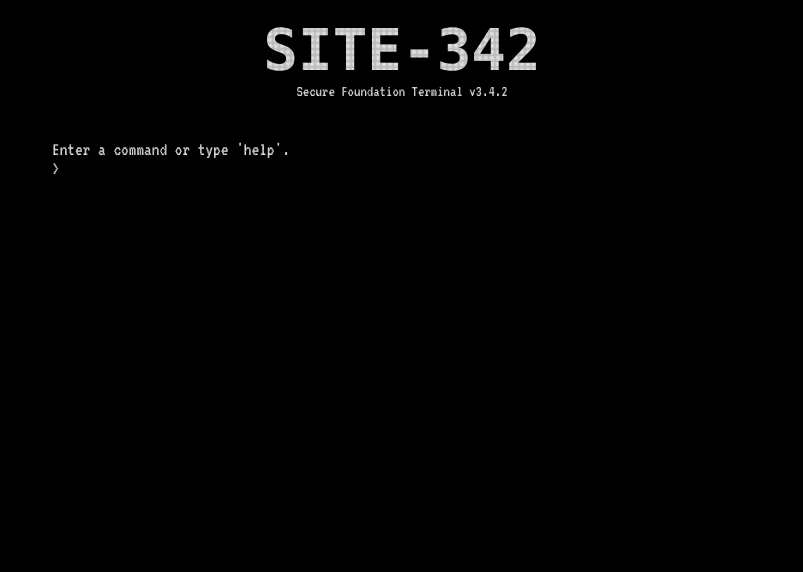
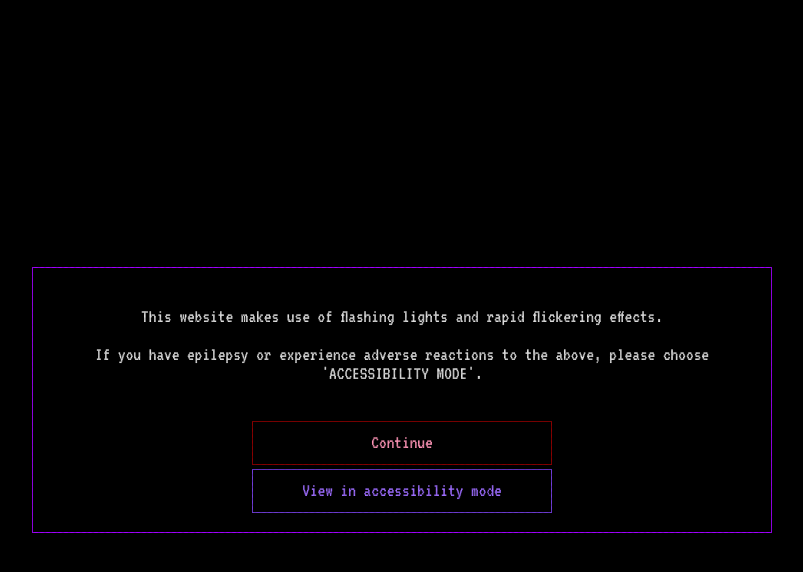
Before and after one commit to winnet101/site-342-files, a Svelte app: page / in a window 1280 px wide. Shown: the top 572 px of the page, without its empty margins (238-1041 px from the left). Built offline with nearby package versions, Linux system fonts and the light colour scheme.

Commit message:
Added password and typing sounds

```diff
--- a/src/App.svelte
+++ b/src/App.svelte
@@ -1,7 +1,9 @@
 <script lang="ts">
     import Article from "./components/Article.svelte";
     import Console from "./components/Console.svelte";
+    import EpilepsyWarning from "./components/EpilepsyWarning.svelte";
 
+    let accessibilityMode = $state<"on" | "off">();
     let loggedIn = $state(false);
 
     // TODO:
@@ -10,8 +12,16 @@
     // add redirect to a version without the flashing background (and persist between reloads!!)
 </script>
 
-<div class="overlay"></div>
-<Console bind:loggedIn></Console>
+<div
+    class="overlay"
+    style={`${accessibilityMode === "off" ? "animation-duration:100ms" : ""}`}
+></div>
+
+{#if accessibilityMode === undefined}
+    <EpilepsyWarning bind:accessibilityMode />
+{:else}
+    <Console bind:loggedIn></Console>
+{/if}
 {#if loggedIn}
     <Article />
 {/if}
@@ -28,7 +38,9 @@
         pointer-events: none;
         opacity: 0.4;
         zoom: 200%;
-        animation: opacity-flicker 100ms infinite linear;
+        animation-name: opacity-flicker;
+        animation-timing-function: linear;
+        animation-iteration-count: infinite;
     }
 
     @keyframes opacity-flicker {
--- a/src/app.css
+++ b/src/app.css
@@ -86,6 +86,7 @@ h4 {
 input {
     font-size: inherit;
     font-family: inherit;
+    color: inherit;
 }
 
 .card {
--- a/src/components/Article.svelte
+++ b/src/components/Article.svelte
@@ -102,9 +102,9 @@
         display: block; */
     }
 
-    /* .warning:last-child {
-        animation: horizontal-shake 100ms linear infinite;
-    } */
+    .warning:last-child {
+        z-index: 100;
+    }
 
     .main {
         width: 80%;
--- a/src/components/Console.svelte
+++ b/src/components/Console.svelte
@@ -1,22 +1,26 @@
 <script lang="ts">
     // TODO: create better transition between console and article
     // loading bar?
-
     import StringInput from "../lib/StringInput.svelte";
+    import { useChoice } from "../lib/useChoice.svelte";
 
     let { loggedIn = $bindable() }: { loggedIn: boolean } = $props();
 
     let messages: string[] = $state(["Enter a command or type 'help'."]);
     let isLoading = $state(false);
 
+    let [getChoice, choose, resolve] = useChoice<{ password: string }>();
+
+    let audioCurrentTime = $state(0);
+    let audioPaused = $state(true);
+
     async function parseInput(value: string) {
         value = value.toLocaleLowerCase();
+        if (getChoice() === "password") {
+            resolve("password", value);
+            // Control flow returns to the switch-case
+        } else {
             switch (value) {
-            // case "delta delta omega sigma override":
-            //     for (let i = 0; i < 50; i++) {
-            //         messages.push("aaaaaaaaaaaa");
-            //     }
-            //     break;
                 case "help":
                 case "?":
                     messages.push("Type 'list' to view all available files.");
@@ -27,9 +31,10 @@
                 case "list":
                     messages.push("Available files:");
                     messages.push("  SCP-10442");
-
                     messages.push("");
-                messages.push("Type the name or number of a file to open it.");
+                    messages.push(
+                        "Type the name or number of a file to open it."
+                    );
                     messages.push("");
 
                     break;
@@ -39,19 +44,36 @@
                 case "scp-10442":
                 case "10442":
                     messages.push("Loading...");
-                messages.push();
+                    await wait(1000);
+                    messages.push("Error: The selected file is classified.");
+                    messages.push("Please enter your password to continue.");
+                    messages.push("");
 
+                    isLoading = false;
+                    const password = await choose("password");
+                    isLoading = true;
+                    messages.push("");
+
+                    if (btoa(password) === "dGVuZWJyaXM=") {
+                        await wait(250);
+                        messages.push("Welcome, Director Void.");
                         await wait(1000);
+
                         messages = [];
+                        loggedIn = true;
                         window.scrollTo({ top: 0, behavior: "smooth" });
 
-                loggedIn = true;
                         return; // isLoading stays true
-
+                    } else {
+                        messages.push("Error: Incorrect password.");
+                        messages.push("");
+                    }
+                    break;
                 default:
                     messages.push("Error: Command not recognized.");
                     messages.push("Type 'help' for commands.");
                     messages.push("");
+            }
         }
 
         isLoading = false;
@@ -66,6 +88,14 @@
     }
 </script>
 
+<audio
+    src="site-342-files/click.mp3"
+    style="display:none"
+    volume="0.5"
+    bind:currentTime={audioCurrentTime}
+    bind:paused={audioPaused}
+></audio>
+
 <div class={`console-container`}>
     <div class="header-container">
         <h1 class="header">SITE-342</h1>
@@ -74,16 +104,23 @@
 
     <div class="message-container">
         {#each messages as msg, i}
+            {@const cleaned = msg.toLocaleLowerCase().trim()}
+            {#if cleaned.startsWith(">>")}
+                <div class="message" style="color: red">
+                    {msg.slice(2)}
+                </div>
+            {:else}
                 <div
                     class="message"
-                style={msg.toLowerCase().trim().startsWith("err")
+                    style={cleaned.startsWith("err")
                         ? "color: red"
-                    : msg.toLowerCase().trim().startsWith(">")
+                        : cleaned.startsWith(">")
                           ? "color: var(--purple-0)"
                           : ""}
                 >
                     {msg}
                 </div>
+            {/if}
         {/each}
     </div>
     {#if !isLoading}
@@ -95,6 +132,12 @@
                     messages.push(`> ${value}`);
                     await wait(250);
                     await parseInput(value);
+                }}
+                onkeydown={() => {
+                    audioPaused = true;
+                    audioCurrentTime = 0.09;
+                    audioPaused = false;
+                    console.log("starting audio");
                 }}
                 showButton={false}
                 autofocus
--- /dev/null
+++ b/src/components/EpilepsyWarning.svelte
@@ -0,0 +1,87 @@
+<script lang="ts">
+    let {
+        accessibilityMode = $bindable(),
+    }: { accessibilityMode: "on" | "off" | undefined } = $props();
+</script>
+
+<div class="warning-flex-container">
+    <div class="warning-container">
+        <p>
+            This website makes use of flashing lights and rapid flickering
+            effects. <br /><br />If you have epilepsy or experience adverse
+            reactions to the above, please choose 'ACCESSIBILITY MODE'.
+        </p>
+        <br />
+
+        <div class="button-container">
+            <button
+                onclick={() => {
+                    accessibilityMode = "off";
+                }}>Continue</button
+            >
+            <button
+                class="accessibile"
+                onclick={() => {
+                    accessibilityMode = "on";
+                }}>View in accessibility mode</button
+            >
+        </div>
+    </div>
+</div>
+
+<style>
+    .warning-flex-container {
+        display: flex;
+        height: 100vh;
+        width: 100vw;
+        justify-content: center;
+        align-items: center;
+    }
+
+    .warning-container {
+        border: 1px var(--purple-0) solid;
+        padding: 1em;
+        background-color: rgba(from var(--purple-5) / 0.4);
+        width: 60%;
+        max-width: 700px;
+        text-align: center;
+        font-size: 1.2rem;
+    }
+
+    .button-container {
+        display: flex;
+        flex-direction: column;
+        gap: 0.2em;
+    }
+
+    .button-container > button {
+        border: 1px solid rgb(137, 0, 0);
+        background-color: inherit;
+        border-radius: 0;
+        width: 80%;
+        max-width: 300px;
+        margin: 0 auto;
+        transition: none !important;
+    }
+
+    .button-container > button:first-child {
+        color: rgb(255, 149, 183);
+    }
+
+    .button-container > button:hover {
+        background-color: rgb(65, 0, 0);
+        border-color: red;
+
+        /* border-color: var(--purple-0); */
+    }
+
+    .button-container > button:last-child {
+        border-color: var(--purple-1);
+        color: #9e6dff;
+    }
+
+    .button-container > button:hover:last-child {
+        background-color: var(--purple-5);
+        border-color: var(--purple-0);
+    }
+</style>
--- a/src/lib/StringInput.svelte
+++ b/src/lib/StringInput.svelte
@@ -8,11 +8,13 @@
         acceptEmpty = false,
         trimValue = true,
         showButton = true,
+        onkeydown,
         ...props
     }: Partial<HTMLInputAttributes> & {
         onSubmit:
             | ((value: string) => void)
             | ((value: string) => PromiseLike<void>);
+        onkeydown?: (e: KeyboardEvent) => void;
         submitOnEnter?: boolean;
         clearWhenSubmitted?: boolean;
         acceptEmpty?: boolean;
@@ -37,6 +39,7 @@
     class="stringInput_input_global_class"
     bind:value
     onkeydown={async (e) => {
+        onkeydown?.(e);
         if (submitOnEnter && e.key === "Enter") {
             await handleSubmit();
         }
--- /dev/null
+++ b/src/lib/useChoice.svelte.ts
@@ -0,0 +1,31 @@
+export function useChoice<O extends Record<string, unknown>>() {
+    let choice = $state<keyof O>();
+    let resolver = $state<(value: O[keyof O]) => void>();
+
+    async function choose<K extends keyof O>(newChoice: K) {
+        choice = newChoice;
+        console.log(choice);
+        return await new Promise<O[K]>((res, rej) => {
+            //@ts-expect-error
+            resolver = res;
+        });
+    }
+
+    function getChoice() {
+        return choice;
+    }
+
+    function resolve<K extends keyof O>(fromChoice: K, result: O[K]) {
+        if (resolver) {
+            resolver(result);
+            choice = undefined;
+            resolver = undefined;
+        } else {
+            throw new Error(
+                "Tried to call `resolve()` when a choice does not exist."
+            );
+        }
+    }
+
+    return [getChoice, choose, resolve] as const;
+}
--- a/tsconfig.app.json
+++ b/tsconfig.app.json
@@ -1,7 +1,7 @@
 {
     "extends": "@tsconfig/svelte/tsconfig.json",
     "compilerOptions": {
-    "target": "ES2022",
+        "target": "ES2024",
         "useDefineForClassFields": true,
         "module": "ESNext",
         "resolveJsonModule": true,
--- a/tsconfig.node.json
+++ b/tsconfig.node.json
@@ -1,8 +1,8 @@
 {
     "compilerOptions": {
         "tsBuildInfoFile": "./node_modules/.tmp/tsconfig.node.tsbuildinfo",
-    "target": "ES2023",
-    "lib": ["ES2023"],
+        "target": "ES2024",
+        "lib": ["ES2024"],
         "module": "ESNext",
         "skipLibCheck": true,
 
```
Also changed, not shown: src/components/Classification.svelte (+18 -5 lines), 1 other file (tests, documents, lock files or other folders). Lines whose indentation alone changed are shown as unchanged.
